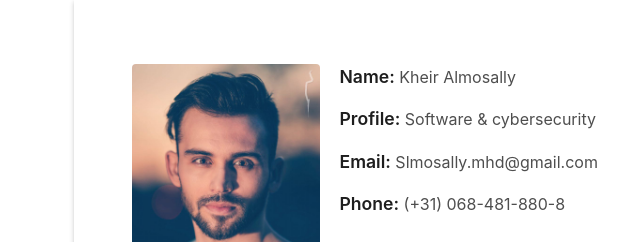
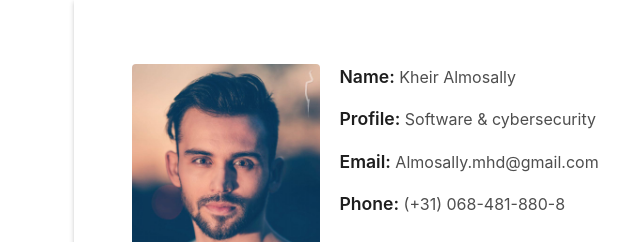
Before and after one commit to almosally/Kheir, a plain HTML site: page index.html in a window 1280 px wide. Shown: the part 864-1106 px from the top of the page, 11-651 px from the left. Drawn offline with Linux system fonts and the light colour scheme; files whose address does not match are found by name.

Commit message:
Update index.html

```diff
--- a/index.html
+++ b/index.html
@@ -91,7 +91,7 @@
                     <div class="about-info">
                       <p><span class="title-s">Name: </span> <span>Kheir Almosally</span></p>
                       <p><span class="title-s">Profile: </span> <span>Software & cybersecurity </span></p>
-                      <p><span class="title-s">Email: </span> <span>Slmosally.mhd@gmail.com</span></p>
+                      <p><span class="title-s">Email: </span> <span>Almosally.mhd@gmail.com</span></p>
                       <p><span class="title-s">Phone: </span> <span>(+31) 068-481-880-8</span></p>
                     </div>
                   </div>
```
